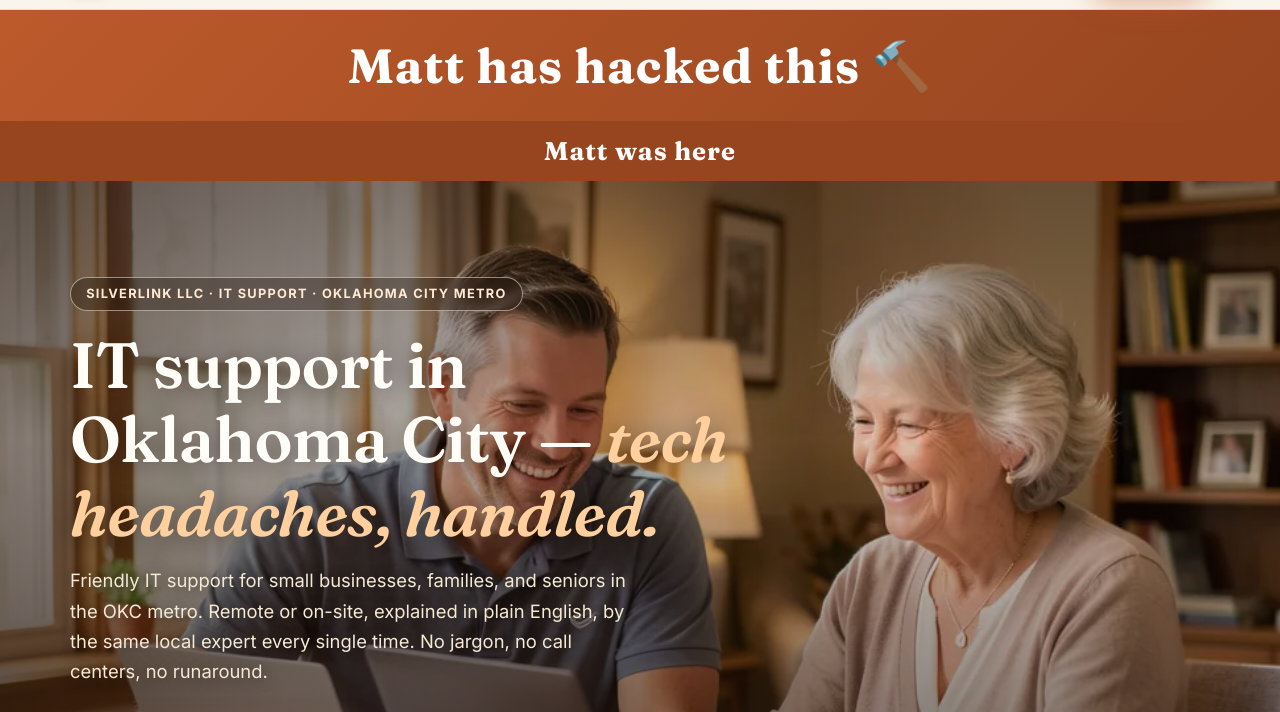
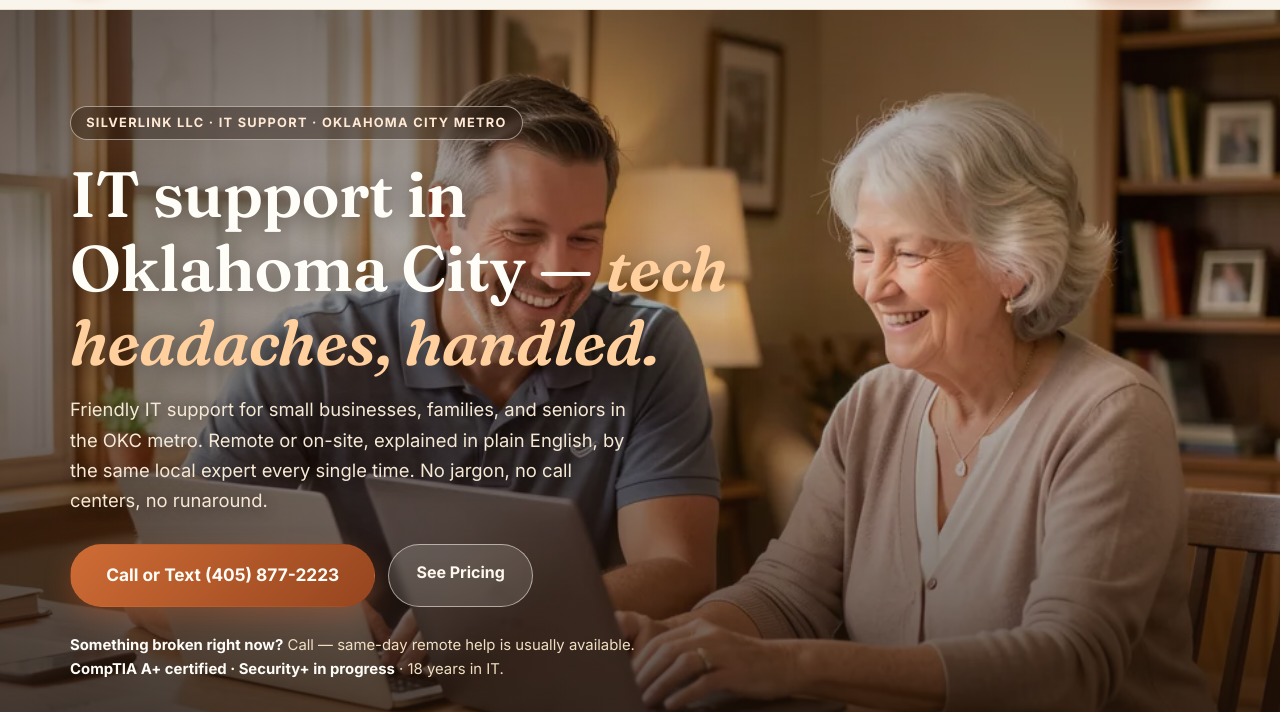
Before and after one commit to ske2231/silverlink-site, an Astro site: page / in a window 1280 px wide. Shown: the part 71-783 px from the top of the page. Built offline with nearby package versions, Linux system fonts and the light colour scheme; Astro itself is replaced by a stand-in of ours.

Commit message:
Remove ARTEX test banners from homepage (revert 020a810 + 8f6d924)

```diff
--- a/src/pages/index.astro
+++ b/src/pages/index.astro
@@ -85,9 +85,6 @@ const faq = {
 <BaseLayout title={title} description={description} active="home">
   <script type="application/ld+json" set:html={JSON.stringify(localBusiness)} />
   <script type="application/ld+json" set:html={JSON.stringify(faq)} />
-
-  <div id="matt-banner" style="background:linear-gradient(135deg,#bc5a2b,#96451f);color:#fff;text-align:center;font-family:var(--display,System,serif);font-weight:800;font-size:clamp(1.5rem,4vw,3rem);letter-spacing:.02em;padding:1rem 1.25rem;box-shadow:var(--shadow);">Matt has hacked this &#128296;</div>
-  <div id="matt-was-here" style="background:#96451f;color:#fff;text-align:center;font-family:var(--display,System,serif);font-weight:700;font-size:clamp(1.1rem,2.6vw,1.6rem);letter-spacing:.04em;padding:.55rem 1.25rem;">Matt was here</div>
 
   <section class="photo-hero">
     <div class="ph-bg" aria-hidden="true">
```
